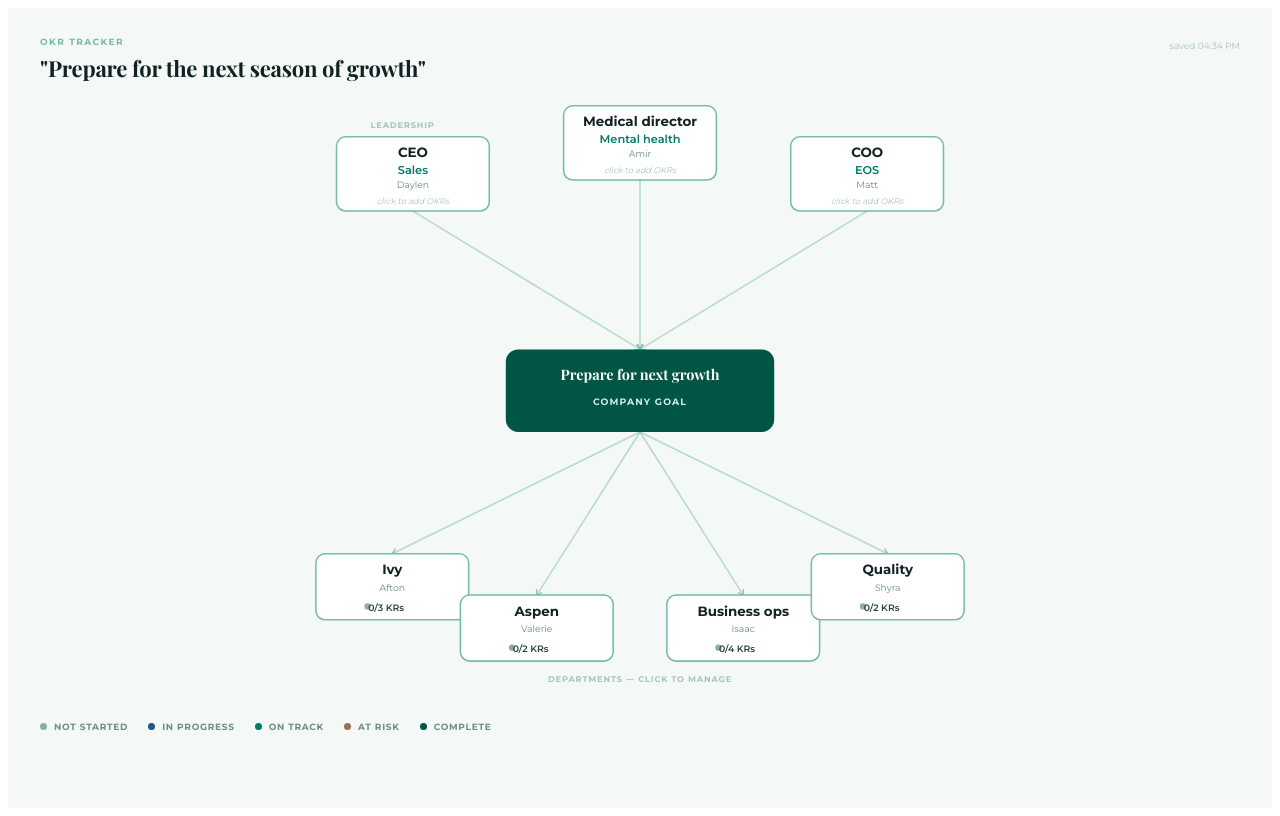
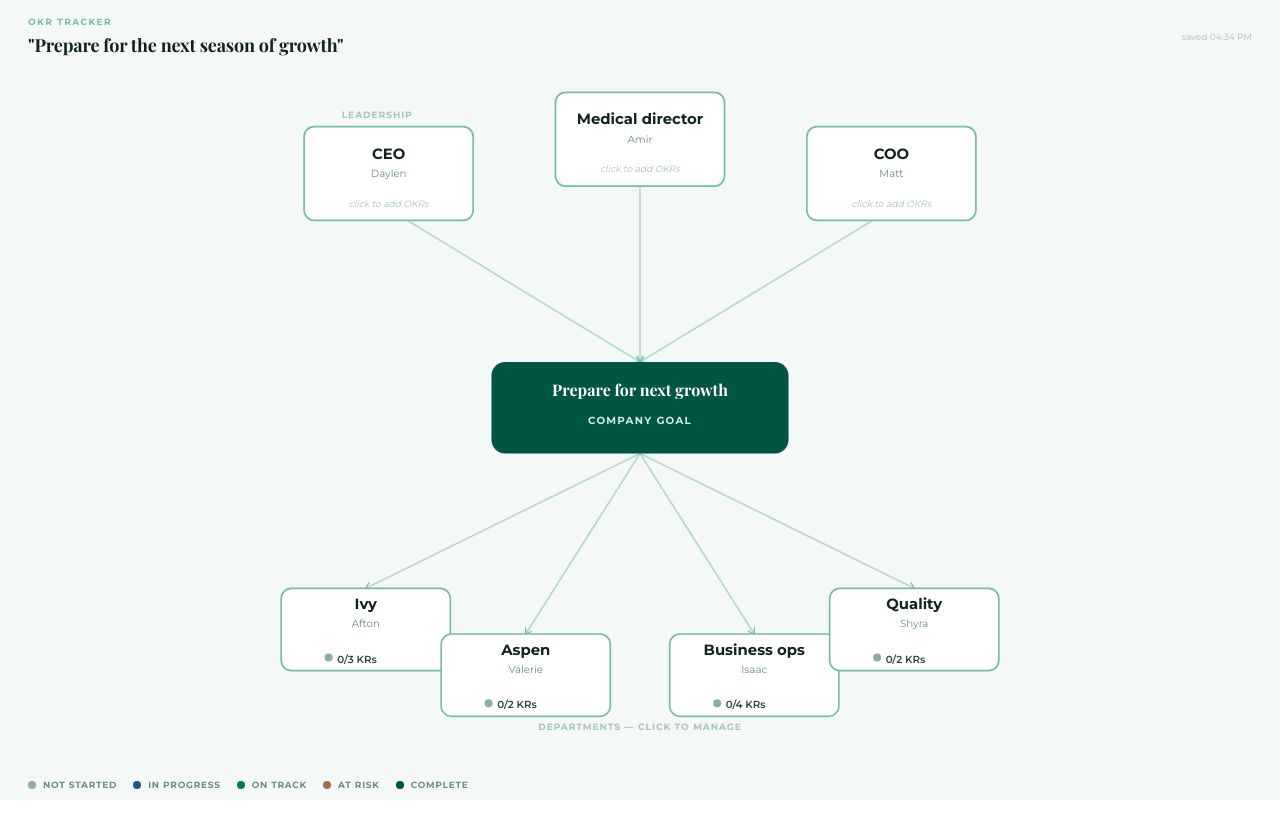
Before and after one commit to mattjivy/okr-tracker, a React (Vite) app: page / in a window 1280 px wide. Built offline with nearby package versions, Linux system fonts and the light colour scheme.

Commit message:
Update App.jsx

```diff
--- a/src/App.jsx
+++ b/src/App.jsx
@@ -272,7 +272,7 @@ function ObjectiveBlock({ obj, idx, onChange, onDelete, isOnly }) {
 function Panel({ node, type, onClose, onUpdate }) {
   const objectives = node.objectives || [];
   const label = type === "leadership" ? node.role : node.name;
-  const sublabel = type === "leadership" ? node.focus : node.subtitle;
+  const sublabel = type === "leadership" ? null : node.subtitle;
   const { status, done, total } = getNodeSummary(objectives);
 
   const addObjective = () => {
@@ -300,7 +300,7 @@ function Panel({ node, type, onClose, onUpdate }) {
               {type === "leadership" ? "Leadership" : "Department"}
             </div>
             <div style={{ fontSize: 20, fontFamily: "'Playfair Display', serif", fontWeight: 700, color: B.timber, lineHeight: 1.2 }}>{label}</div>
-            <div style={{ fontSize: 12, fontFamily: "'Montserrat', sans-serif", fontWeight: 600, color: B.hederaMid, marginTop: 3 }}>{sublabel}</div>
+            {sublabel && <div style={{ fontSize: 12, fontFamily: "'Montserrat', sans-serif", fontWeight: 600, color: B.hederaMid, marginTop: 3 }}>{sublabel}</div>}
             <div style={{ display: "flex", alignItems: "center", gap: 10, marginTop: 8 }}>
               {node.owner && (
                 <div style={{ fontSize: 11, fontFamily: "'Montserrat', sans-serif", color: B.muted, display: "flex", alignItems: "center", gap: 5 }}>
@@ -393,7 +393,7 @@ export default function OKRTracker() {
   };
 
   return (
-    <div style={{ background: B.pageBg, minHeight: "100vh", fontFamily: "'Montserrat', sans-serif", color: B.timber, position: "relative" }}>
+    <div style={{ background: B.pageBg, position: "fixed", inset: 0, display: "flex", flexDirection: "column", fontFamily: "'Montserrat', sans-serif", color: B.timber, overflow: "hidden" }}>
       <style>{`
         @import url('https://fonts.googleapis.com/css2?family=Playfair+Display:wght@700&family=Montserrat:wght@400;500;600;700&display=swap');
         * { box-sizing: border-box; }
@@ -403,15 +403,15 @@ export default function OKRTracker() {
         ::-webkit-scrollbar-thumb { background: ${B.tradewindLight}; border-radius: 3px; }
       `}</style>
 
-      <div style={{ padding: "28px 32px 0", display: "flex", justifyContent: "space-between", alignItems: "flex-start" }}>
+      <div style={{ padding: "16px 28px 8px", display: "flex", justifyContent: "space-between", alignItems: "center", flexShrink: 0 }}>
         <div>
           <div style={{ fontSize: 9, fontFamily: "'Montserrat', sans-serif", fontWeight: 700, color: B.tradewind, textTransform: "uppercase", letterSpacing: "0.16em", marginBottom: 8 }}>OKR Tracker</div>
-          <div style={{ fontSize: 22, fontFamily: "'Playfair Display', serif", fontWeight: 700, color: B.timber, letterSpacing: "-0.01em", lineHeight: 1.2 }}>"{data.goal}"</div>
+          <div style={{ fontSize: 18, fontFamily: "'Playfair Display', serif", fontWeight: 700, color: B.timber, letterSpacing: "-0.01em", lineHeight: 1.2 }}>"{data.goal}"</div>
         </div>
-        {savedAt && <div style={{ fontSize: 9, color: B.mutedLight, fontFamily: "'Montserrat', sans-serif", marginTop: 4 }}>saved {savedAt.toLocaleTimeString([], { hour: "2-digit", minute: "2-digit" })}</div>}
+        {savedAt && <div style={{ fontSize: 9, color: B.mutedLight, fontFamily: "'Montserrat', sans-serif" }}>saved {savedAt.toLocaleTimeString([], { hour: "2-digit", minute: "2-digit" })}</div>}
       </div>
 
-      <svg width="100%" viewBox="0 0 680 620" style={{ display: "block", maxHeight: 640 }}>
+      <svg width="100%" viewBox="0 0 680 620" preserveAspectRatio="xMidYMid meet" style={{ display: "block", width: "100%", flex: "1 1 0", minHeight: 0 }}>
         <defs>
           <marker id="arr" viewBox="0 0 10 10" refX="8" refY="5" markerWidth="5" markerHeight="5" orient="auto-start-reverse">
             <path d="M2 1L8 5L2 9" fill="none" stroke={B.tradewind} strokeWidth="1.5" strokeLinecap="round" strokeLinejoin="round" />
@@ -432,14 +432,14 @@ export default function OKRTracker() {
           const { status, done, total } = getNodeSummary(person.objectives);
           return (
             <g key={person.id} style={{ cursor: "pointer" }} onClick={() => setSelected(isSel ? null : { node: person, type: "leadership" })}>
-              <rect x={pos.x - 74} y={pos.y - 36} width={148} height={72} rx={9}
+              <rect x={pos.x - 74} y={pos.y - 36} width={148} height={82} rx={9}
                 fill={isSel ? B.hederaLight : B.cardBg} stroke={isSel ? B.hedera : B.tradewind} strokeWidth={isSel ? 2 : 1.5} />
-              <text x={pos.x} y={pos.y - 16} textAnchor="middle" fill={B.timber} fontSize={13} fontWeight={700} fontFamily="'Montserrat', sans-serif">{person.role}</text>
-              <text x={pos.x} y={pos.y} textAnchor="middle" fill={B.hederaMid} fontSize={11} fontFamily="'Montserrat', sans-serif" fontWeight={600}>{person.focus}</text>
-              <text x={pos.x} y={pos.y + 14} textAnchor="middle" fill={B.muted} fontSize={9} fontFamily="'Montserrat', sans-serif">{person.owner}</text>
+              <text x={pos.x} y={pos.y - 8} textAnchor="middle" fill={B.timber} fontSize={13} fontWeight={700} fontFamily="'Montserrat', sans-serif">{person.role}</text>
+              <text x={pos.x} y={pos.y + 8} textAnchor="middle" fill={B.muted} fontSize={9} fontFamily="'Montserrat', sans-serif">{person.owner}</text>
+              {(() => { const firstObj = person.objectives?.[0]?.text; const preview = firstObj ? (firstObj.length > 25 ? firstObj.slice(0, 25) + "…" : firstObj) : null; return preview ? <text x={pos.x} y={pos.y + 22} textAnchor="middle" fill={B.hederaMid} fontSize={8} fontFamily="'Montserrat', sans-serif" fontStyle="italic">{preview}</text> : null; })()}
               {total > 0
-                ? <><circle cx={pos.x - 24} cy={pos.y + 27} r={3} fill={STATUS_COLORS[status]} /><text x={pos.x - 6} y={pos.y + 31} textAnchor="middle" fill={B.timberMid} fontSize={9} fontFamily="'Montserrat', sans-serif" fontWeight={600}>{done}/{total} KRs</text></>
-                : <text x={pos.x} y={pos.y + 29} textAnchor="middle" fill={B.mutedLight} fontSize={8} fontFamily="'Montserrat', sans-serif" fontStyle="italic">click to add OKRs</text>
+                ? <><rect x={pos.x - 36} y={pos.y + 29} width={7} height={7} rx={3.5} fill={STATUS_COLORS[status]} /><text x={pos.x - 25} y={pos.y + 37} textAnchor="start" fill={B.timberMid} fontSize={9} fontFamily="'Montserrat', sans-serif" fontWeight={600}>{done}/{total} KRs</text></>
+                : <text x={pos.x} y={pos.y + 34} textAnchor="middle" fill={B.mutedLight} fontSize={8} fontFamily="'Montserrat', sans-serif" fontStyle="italic">click to add OKRs</text>
               }
             </g>
           );
@@ -451,13 +451,14 @@ export default function OKRTracker() {
           const { status, done, total } = getNodeSummary(dept.objectives);
           return (
             <g key={dept.id} style={{ cursor: "pointer" }} onClick={() => setSelected(isSel ? null : { node: dept, type: "department" })}>
-              <rect x={pos.x - 74} y={pos.y - 32} width={148} height={64} rx={9}
+              <rect x={pos.x - 74} y={pos.y - 32} width={148} height={72} rx={9}
                 fill={isSel ? B.hederaLight : B.cardBg} stroke={isSel ? B.hedera : B.tradewind} strokeWidth={isSel ? 2 : 1.5} />
-              <text x={pos.x} y={pos.y - 12} textAnchor="middle" fill={B.timber} fontSize={13} fontWeight={700} fontFamily="'Montserrat', sans-serif">{dept.name}</text>
-              <text x={pos.x} y={pos.y + 4} textAnchor="middle" fill={B.muted} fontSize={9} fontFamily="'Montserrat', sans-serif">{dept.owner}</text>
+              <text x={pos.x} y={pos.y - 14} textAnchor="middle" fill={B.timber} fontSize={13} fontWeight={700} fontFamily="'Montserrat', sans-serif">{dept.name}</text>
+              <text x={pos.x} y={pos.y + 2} textAnchor="middle" fill={B.muted} fontSize={9} fontFamily="'Montserrat', sans-serif">{dept.owner}</text>
+              {(() => { const firstObj = dept.objectives?.[0]?.text; const preview = firstObj ? (firstObj.length > 25 ? firstObj.slice(0, 25) + "…" : firstObj) : null; return preview ? <text x={pos.x} y={pos.y + 16} textAnchor="middle" fill={B.hederaMid} fontSize={8} fontFamily="'Montserrat', sans-serif" fontStyle="italic">{preview}</text> : null; })()}
               {total > 0
-                ? <><circle cx={pos.x - 24} cy={pos.y + 19} r={3} fill={STATUS_COLORS[status]} /><text x={pos.x - 6} y={pos.y + 23} textAnchor="middle" fill={B.timberMid} fontSize={9} fontFamily="'Montserrat', sans-serif" fontWeight={600}>{done}/{total} KRs</text></>
-                : <text x={pos.x} y={pos.y + 20} textAnchor="middle" fill={B.mutedLight} fontSize={8} fontFamily="'Montserrat', sans-serif" fontStyle="italic">click to add OKRs</text>
+                ? <><rect x={pos.x - 36} y={pos.y + 25} width={7} height={7} rx={3.5} fill={STATUS_COLORS[status]} /><text x={pos.x - 25} y={pos.y + 33} textAnchor="start" fill={B.timberMid} fontSize={9} fontFamily="'Montserrat', sans-serif" fontWeight={600}>{done}/{total} KRs</text></>
+                : <text x={pos.x} y={pos.y + 30} textAnchor="middle" fill={B.mutedLight} fontSize={8} fontFamily="'Montserrat', sans-serif" fontStyle="italic">click to add OKRs</text>
               }
             </g>
           );
@@ -467,10 +468,10 @@ export default function OKRTracker() {
         <text x={340} y={582} textAnchor="middle" fill={B.mutedLight} fontSize={8} fontFamily="'Montserrat', sans-serif" fontWeight={700} letterSpacing="0.1em">DEPARTMENTS — CLICK TO MANAGE</text>
       </svg>
 
-      <div style={{ display: "flex", gap: 20, flexWrap: "wrap", padding: "0 32px 28px" }}>
+      <div style={{ display: "flex", gap: 16, flexWrap: "wrap", padding: "6px 28px 10px", flexShrink: 0 }}>
         {STATUS_OPTIONS.map(s => (
           <div key={s} style={{ display: "flex", alignItems: "center", gap: 7 }}>
-            <div style={{ width: 7, height: 7, borderRadius: "50%", background: STATUS_COLORS[s] }} />
+            <div style={{ width: 8, height: 8, borderRadius: 4, backgroundColor: STATUS_COLORS[s], flexShrink: 0 }} />
             <span style={{ fontSize: 9, color: B.muted, fontFamily: "'Montserrat', sans-serif", fontWeight: 700, textTransform: "uppercase", letterSpacing: "0.08em" }}>{s}</span>
           </div>
         ))}
```
